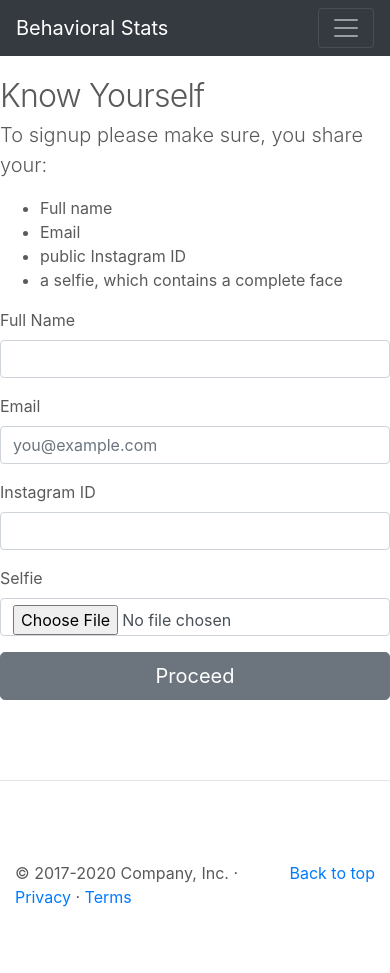
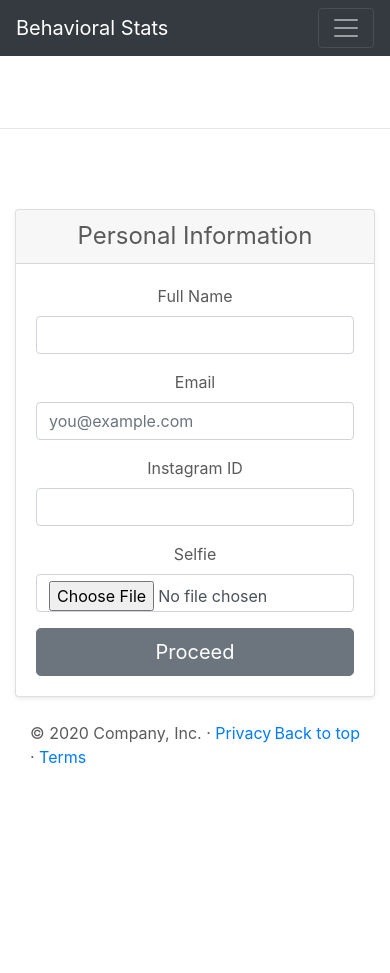
Before and after one commit to MsFakhra/data-analysis-collection, a Django app: page /register in a window 390 px wide. After the commit the page ends 763 px from the top, so only its background shows below. Run offline with Django 3.2, Linux system fonts and the light colour scheme; some libraries are stand-ins or nearby versions.

Commit message:
updated templates

```diff
--- a/NarcissismStudy/project/application/templates/include.html
+++ b/NarcissismStudy/project/application/templates/include.html
@@ -34,14 +34,40 @@
   </head>
   <body>
 
+    <header>
+      <nav class="navbar navbar-expand-md navbar-dark fixed-top bg-dark">
+        <a class="navbar-brand" href="{% url 'home' %}">Behavioral Stats</a>
+        <button class="navbar-toggler" type="button" data-toggle="collapse" data-target="#navbarCollapse" aria-controls="navbarCollapse" aria-expanded="false" aria-label="Toggle navigation">
+          <span class="navbar-toggler-icon"></span>
+        </button>
+        <div class="collapse navbar-collapse" id="navbarCollapse">
+          <ul class="navbar-nav mr-auto">
+            <li class="nav-item active">
+              <a class="nav-link" href="{% url 'home'  %}">Home <span class="sr-only">(current)</span></a>
+            </li>
+            <li class="nav-item">
+              <a class="nav-link" href="{% url 'whatwedo' %}">What we do</a>
+            </li>
+            <li class="nav-item">
+              <a class="nav-link" href="{% url 'contactus' %}" tabindex="-1" aria-disabled="true">Contact Us</a>
+            </li>
+          </ul>
+          <p align="right"><a href="{% url 'register' %}"><img src="static/media/signup.svg" width="20%" height="20%"></a></p>
+        </div>
+      </nav>
+    </header>
+    <main role="main">
     {% block content %}{% endblock%}
 
      <!-- FOOTER -->
       <footer class="container">
         <p class="float-right"><a href="#">Back to top</a></p>
-    <p>&copy; 2017-2020 Company, Inc. &middot; <a href="#">Privacy</a> &middot; <a href="#">Terms</a></p>
+        <p>&copy; 2020 Company, Inc. &middot; <a href="#">Privacy</a> &middot; <a href="#">Terms</a></p>
       </footer>
     </main>
+      {% load static %}
       <script src="https://code.jquery.com/jquery-3.5.1.slim.min.js" integrity="sha384-DfXdz2htPH0lsSSs5nCTpuj/zy4C+OGpamoFVy38MVBnE+IbbVYUew+OrCXaRkfj" crossorigin="anonymous"></script>
-      <script>window.jQuery || document.write('<script src="../assets/js/vendor/jquery.slim.min.js"><\/script>')</script><script src="static/js/bootstrap.bundle.js"></script></body>
+      <script>window.jQuery || document.write('<script src="../assets/js/vendor/jquery.slim.min.js"><\/script>')</script><script src="static/js/bootstrap.bundle.js"></script>
+      <script src="{% static 'js/form-validation.js' %}"></script>
+  </body>
 </html>
--- a/NarcissismStudy/project/application/templates/register.html
+++ b/NarcissismStudy/project/application/templates/register.html
@@ -1,48 +1,17 @@
 {% extends "include.html" %}
 {% block content %}
-
-<header>
-  <nav class="navbar navbar-expand-md navbar-dark fixed-top bg-dark">
-    <a class="navbar-brand" href="{% url 'home' %}">Behavioral Stats</a>
-    <button class="navbar-toggler" type="button" data-toggle="collapse" data-target="#navbarCollapse" aria-controls="navbarCollapse" aria-expanded="false" aria-label="Toggle navigation">
-      <span class="navbar-toggler-icon"></span>
-    </button>
-    <div class="collapse navbar-collapse" id="navbarCollapse">
-      <ul class="navbar-nav mr-auto">
-        <li class="nav-item">
-          <a class="nav-link" href="{% url 'home' %}">Home <span class="sr-only">(current)</span></a>
-        </li>
-        <li class="nav-item active">
-          <a class="nav-link" href="{% url 'whatwedo' %}">What we do</a>
-        </li>
-        <li class="nav-item">
-          <a class="nav-link" href="{% url 'contactus' %}" tabindex="-1" aria-disabled="true">Contact Us</a>
-        </li>
-      </ul>
-      <p align="right"><a href="#"><img src="static/media/signup.svg" width="20%" height="20%"></a></p>
+  <hr class="featurette-divider">
+  <div class="container marketing">
+    <div class="row">
+      <div class="col-lg-12" align="center">
+        <!-- Questionaire -->
+        <div class="card-deck mb-3 text-center">
+          <div class="card mb-4 shadow-sm">
+            <div class="card-header">
+              <h4 class="my-0 font-weight-normal">Personal Information </h4>
             </div>
-  </nav>
-</header>
-
-
-<main role="main">
-
-    <!-- START THE FEATURETTES -->
-
-
-    <div class="row featurette">
-      <div class="col-md-7">
-        <h2 class="featurette-heading"><br>Know Yourself</h2>
-        <p class="lead">To signup please make sure, you share your:</p>
-        <ul class = "ref">
-          <li>Full name</li>
-          <li>Email</li>
-          <li>public Instagram ID</li>
-          <li>a selfie, which contains a complete face</li>
-        </ul>
-      </div>
-      <div class="col-md-5" >
-
+            <div class="card-body">
+              <!-- Form -->
                 <form class="needs-validation" novalidate action="{% url 'step2'  %}" method="post" enctype="multipart/form-data">
                   {% csrf_token %}
                 <div class="mb-3">
@@ -75,13 +44,17 @@
                 </div>
                 <button type="submit" class="btn btn-lg btn-block btn-secondary">Proceed</button>
                 </form>
+              <!-- End-Form -->
             </div>
           </div>
+        <!-- End Questionaire -->
+      </div>
+    </div><!-- /.row -->
     <hr class="featurette-divider">
-
-    <!-- /END THE FEATURETTES -->
-
   </div><!-- /.container -->
-
-</html>
+  <style>
+    .grid-striped .row:nth-of-type(odd) {
+      background-color: rgba(0,0,0,.05);
+    }
+  </style>
 {% endblock %}
--- a/NarcissismStudy/project/application/urls.py
+++ b/NarcissismStudy/project/application/urls.py
@@ -2,8 +2,8 @@ from django.urls import path
 from application import views
 
 urlpatterns = [
-    path('', views.index, name='index'),
-    path('home', views.home, name='home'),
+    path('', views.home, name='home'),
+    # path('home', views.home, name='home'),
     path('whatwedo', views.whatwedo, name='whatwedo'),
     path('contactus', views.contactus, name='contactus'),
     path('register', views.register, name='register'),
```
Also changed, not shown: NarcissismStudy/project/application/templates/home.html (+0 -25 lines), NarcissismStudy/project/application/templates/step2.html (+10 -11 lines), NarcissismStudy/project/application/templates/thankyou.html (+13 -9 lines), 1 other file. Lines whose indentation alone changed are shown as unchanged.
